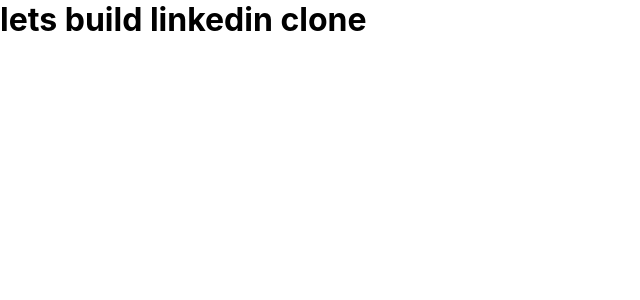
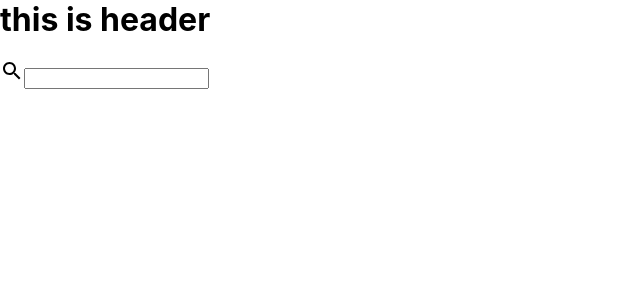
Before and after one commit to shoaibmulani/Linkedin-clone, a React (Create React App) app: page / in a window 1280 px wide. Shown: the top 300 px of the page, without its empty margins (0-640 px from the left). Built offline with nearby package versions, Linux system fonts and the light colour scheme.

Commit message:
started the header part of linkedin

```diff
--- a/package.json
+++ b/package.json
@@ -3,6 +3,10 @@
   "version": "0.1.0",
   "private": true,
   "dependencies": {
+    "@emotion/react": "^11.10.5",
+    "@emotion/styled": "^11.10.5",
+    "@mui/icons-material": "^5.11.0",
+    "@mui/material": "^5.11.1",
     "@reduxjs/toolkit": "^1.9.1",
     "@testing-library/jest-dom": "^5.16.5",
     "@testing-library/react": "^13.4.0",
--- a/src/App.js
+++ b/src/App.js
@@ -1,10 +1,17 @@
 import React from 'react';
 import './App.css';
+import Header from "./Header";
 
 function App() {
   return (
     <div className="app">
-    <h1>lets build linkedin clone</h1>
+
+    {/* header */}
+    <Header />
+    {/* App body */}
+      {/* Sidebar */}
+      {/* Feed */}
+      {/* Widgets */}
     </div>
   );
 }
--- /dev/null
+++ b/src/Header.js
@@ -0,0 +1,24 @@
+import React from 'react'
+import SearchIcon from '@mui/icons-material/Search';
+
+function Header() {
+  return (
+    <div className='header' >
+      <h1>this is header</h1>
+      <div className='header_left' >
+        <img src='' alt=''/>
+        <div className='header_search' >
+            <SearchIcon/>
+            <input type="text"/>
+
+        </div>
+
+      </div>
+      <div className='header_right' >
+
+      </div>
+    </div>
+  )
+}
+
+export default Header
```
Also changed, not shown: 1 other file (tests, documents, lock files or other folders).
